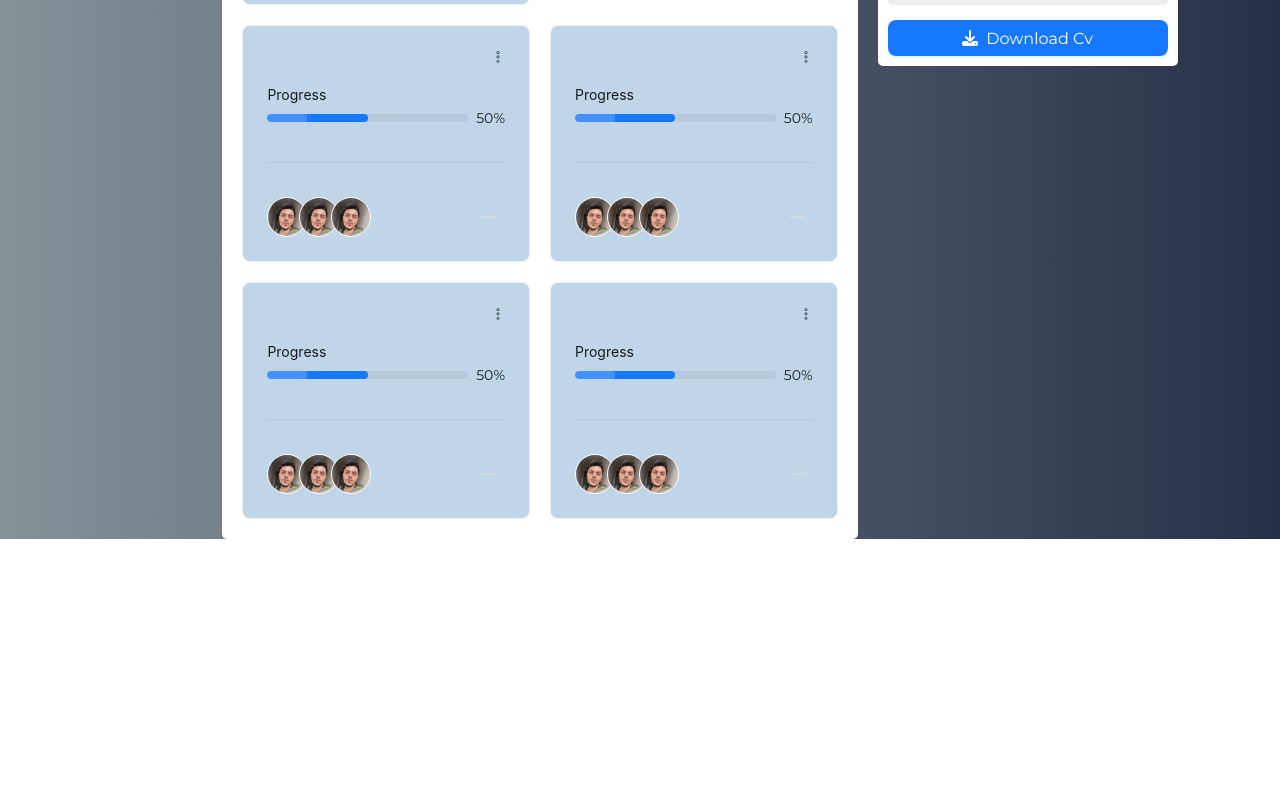
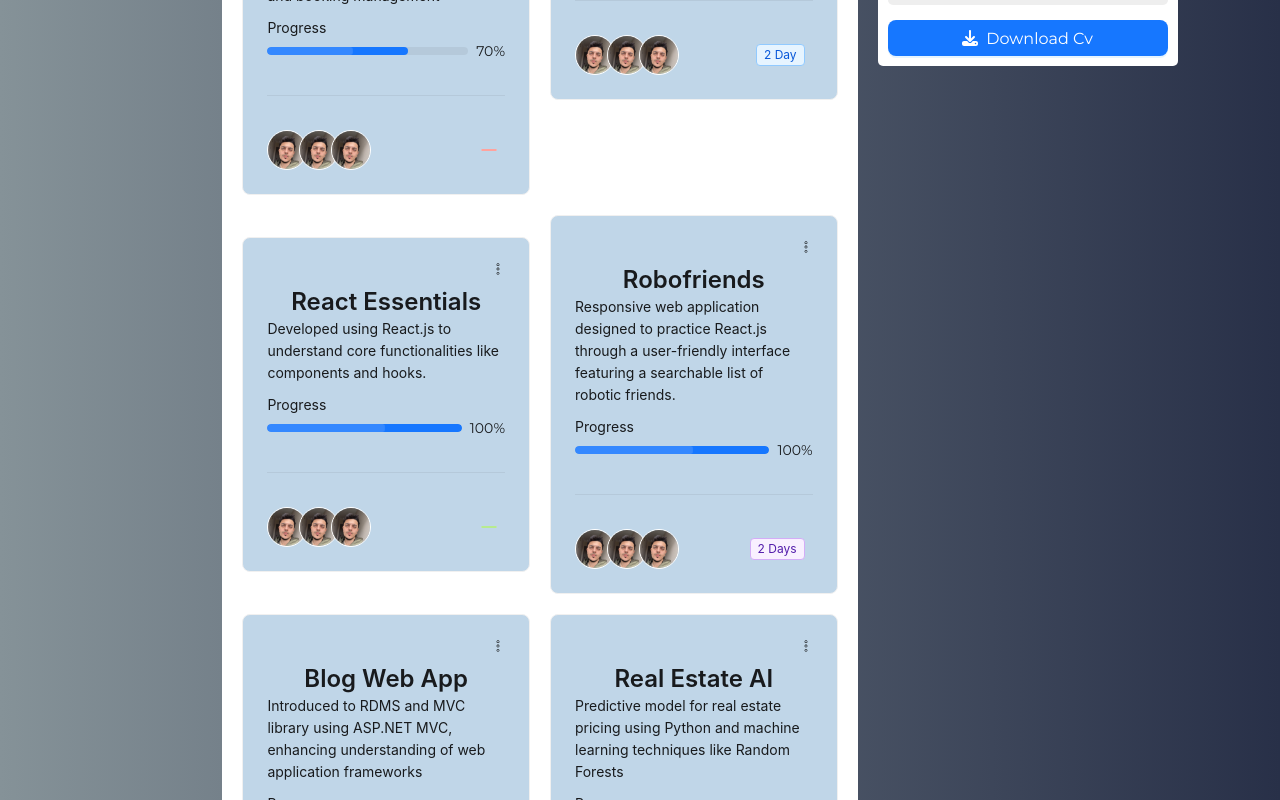
Before and after one commit to BatuToy/PortfolioWebApp-React, a React (Vite) app in the folder PortfolioWebSite/: page /projects in a window 1280 px wide. Shown: the part 500-1300 px from the top of the page. Before the commit the page ends 1039 px from the top, so only its background shows below. Built offline with nearby package versions, Linux system fonts and the light colour scheme.

Commit message:
MailService Fixed

```diff
--- a/PortfolioWebSite/package.json
+++ b/PortfolioWebSite/package.json
@@ -12,13 +12,15 @@
     "deploy": "gh-pages -d dist"
   },
   "dependencies": {
+    "@emailjs/browser": "^4.3.3",
     "antd": "^5.16.5",
     "framer-motion": "^11.1.7",
     "gh-pages": "^6.1.1",
     "react": "^18.2.0",
     "react-dom": "^18.2.0",
     "react-icons": "^5.1.0",
-    "react-router-dom": "^6.23.0"
+    "react-router-dom": "^6.23.0",
+    "save": "^2.9.0"
   },
   "devDependencies": {
     "@types/react": "^18.2.66",
--- /dev/null
+++ b/PortfolioWebSite/src/data/Secrets.jsx
@@ -0,0 +1,5 @@
+export  const Secrets = {
+     "SERVICE_ID": "service_l2hfm48",
+     "TEMPLATE_ID": "template_84zo9k9",
+     "USER_ID": "0tPJ77SMi8PaFxxeA"
+}
--- a/PortfolioWebSite/src/data/userData.js
+++ b/PortfolioWebSite/src/data/userData.js
@@ -14,59 +14,59 @@ export const userData =
     about: "I am a third-grade software engineering student aiming to develop myself in the fields of artificial intelligence, web development and wireless network. My main purpose is actively work on innovative and interesting projects by focusing on .NET and React. I also interested in projects that will be submitted to TÜBİTAK which is find the shortest path on different topologies. In my long-term plans i specialize in web backend development and eventually become a full-stack developer by learning React. Throughout these endeavors, I also aspire to closely follow the industry's advancements and integrate my projects with machine learning and deep learning technologies to develop solution-oriented approaches. Currently my focus topics: ReactNative/CleanArchitecture(DDD)/.NET/LTE/5G and React.js. Furthermore, I aim to enhance my skills in effective communication and active participation with team." ,
     projects: [
         {
+            title: "BuberDinner|Clean Architecture|DDD",
+            description: "BuberDinner is a robust software application designed following the principles of Clean Architecture and Domain-Driven Design (DDD) to ensure scalability, maintainability, and business domain relevance. This project mimics a dinner booking platform, facilitating seamless interactions between users and restaurants. Key features include user registration, restaurant listings, meal selection, and booking management",
+            progress: "70",
+            time: "",
+            startDate: "",
+            color: "red",
+            bg: "#C0D6E8"
+        },
+        {
             title: "Investment Calculator",
             description: "Built with React.js, employing components, hooks, and props to dynamically compute investment returns.",
             progress: "100",
-            time: "",
+            time: "2 Day",
             startDate: "March 5th, 2024",
-            color: "",
+            color: "blue",
             bg: "#C0D6E8"
         },
         {
             title: "React Essentials",
-            description: "",
+            description: "Developed using React.js to understand core functionalities like components and hooks.",
             progress: "100",
             time: "",
             startDate: "",
-            color: "",
+            color: "green",
             bg: "#C0D6E8"
         },
         {
-            title: "",
-            description: "",
-            progress: "50",
-            time: "",
+            title: "Robofriends",
+            description: "Responsive web application designed to practice React.js through a user-friendly interface featuring a searchable list of robotic friends.",
+            progress: "100",
+            time: "2 Days",
             startDate: "",
-            color: "",
+            color: "purple",
             bg: "#C0D6E8"
         },
         {
-            title: "",
-            description: "",
-            progress: "50",
-            time: "",
+            title: "Blog Web App",
+            description: " Introduced to RDMS and MVC library using ASP.NET MVC, enhancing understanding of web application frameworks",
+            progress: "100",
+            time: "15 days",
             startDate: "",
-            color: "",
+            color: "grey",
             bg: "#C0D6E8"
         },
         {
-            title: "",
-            description: "",
-            progress: "50",
+            title: "Real Estate AI",
+            description: "Predictive model for real estate pricing using Python and machine learning techniques like Random Forests",
+            progress: "100",
             time: "",
             startDate: "",
-            color: "",
+            color: "yellow",
             bg: "#C0D6E8"
         },
-        {
-            title: "",
-            description: "",
-            progress: "50",
-            time: "",
-            startDate: "",
-            color: "",
-            bg: "#C0D6E8"
-        }
     ],
     education: [
         {
@@ -81,7 +81,7 @@ export const userData =
         },
     ],
     socaialMedia: {
-        linkedIn: "www.linkedin.com/in/batuhan-toy-6a42a5216",
+        linkedIn: "https://linkedin.com/in/batuhan-toy-6a42a5216",
         github: "https://github.com/BatuToy",
         instagram: "https://www.instagram.com/batuhannnes",
         twitter: "https://twitter.com/Neandartelmafy1"
--- a/PortfolioWebSite/src/pages/Contact/Contact.jsx
+++ b/PortfolioWebSite/src/pages/Contact/Contact.jsx
@@ -1,10 +1,34 @@
-import React from 'react'
+import React from 'react';
 import { Button, Form, Input, Flex } from 'antd';
-import { FiSend } from 'react-icons/fi'
+import { FiSend } from 'react-icons/fi';
 import { motion } from 'framer-motion';
 import PageTitle from '../../components/PageTitle/PageTitle';
 import './Contact.css';
+import { Secrets } from '../../data/Secrets';
+import emailjs from '@emailjs/browser';
+
 const Contact = () => {
+  const [form] = Form.useForm();
+
+  const sendEmail = (values) => {
+    const formEl = form.getFieldsValue(true);
+    const templateParams = {
+      user_name: formEl.user_name,
+      user_email: formEl.user_email,
+      message: formEl.message
+    };
+
+    emailjs.send(Secrets.SERVICE_ID, Secrets.TEMPLATE_ID, templateParams, Secrets.USER_ID)
+      .then((result) => {
+          console.log('Email successfully sent!', result.status, result.text);
+          alert("Message sent successfully!");
+          form.resetFields();
+      }, (error) => {
+          console.log('Failed to send the email:', error.text);
+          alert("Failed to send the message. Please try again.");
+      });
+  };
+
   return (
     <>
       <PageTitle pageTitle="Contact Information" />
@@ -14,17 +38,17 @@ const Contact = () => {
         transition={{ duration: 1 }}
       >
         <Flex align='center' justify='center'>
-          <Form layout='vertical' className='contact-form' >
-            <Form.Item label="Full Name">
+          <Form layout='vertical' className='contact-form' form={form} onFinish={sendEmail}>
+            <Form.Item label="Full Name" name='user_name'>
               <Input size='large' placeholder='Enter your name' />
             </Form.Item>
-            <Form.Item label="Email">
+            <Form.Item label="Email" name='user_email'>
               <Input size='large' placeholder='Enter your email' />
             </Form.Item>
-            <Form.Item label="Message">
-              <Input style={{ height: "100px" }} size='large' placeholder='Type your message here!' />
+            <Form.Item label="Message" name='message'>
+              <Input.TextArea style={{ height: "100px" }} size='large' placeholder='Type your message here!' />
             </Form.Item>
-            <Button icon={<FiSend />} type='primary' size='large'>
+            <Button icon={<FiSend />} type='primary' size='large' htmlType="submit">
               Send Message
             </Button>
           </Form>
@@ -34,4 +58,4 @@ const Contact = () => {
   )
 }
 
-export default Contact
+export default Contact;
```
Also changed, not shown: 1 other file (tests, documents, lock files or other folders).
